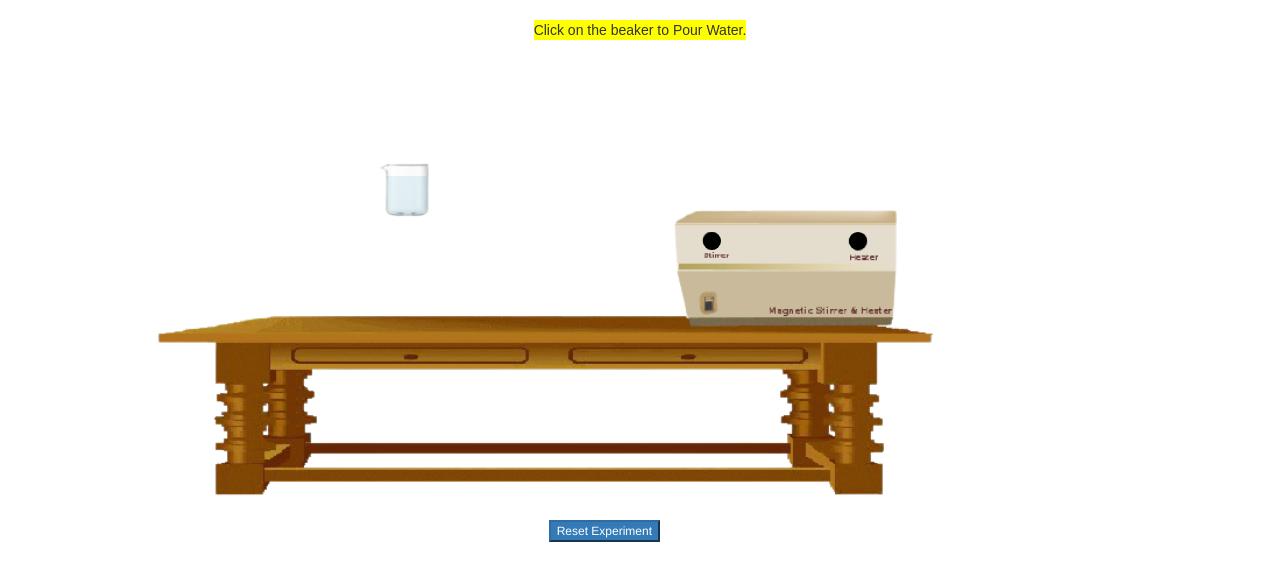
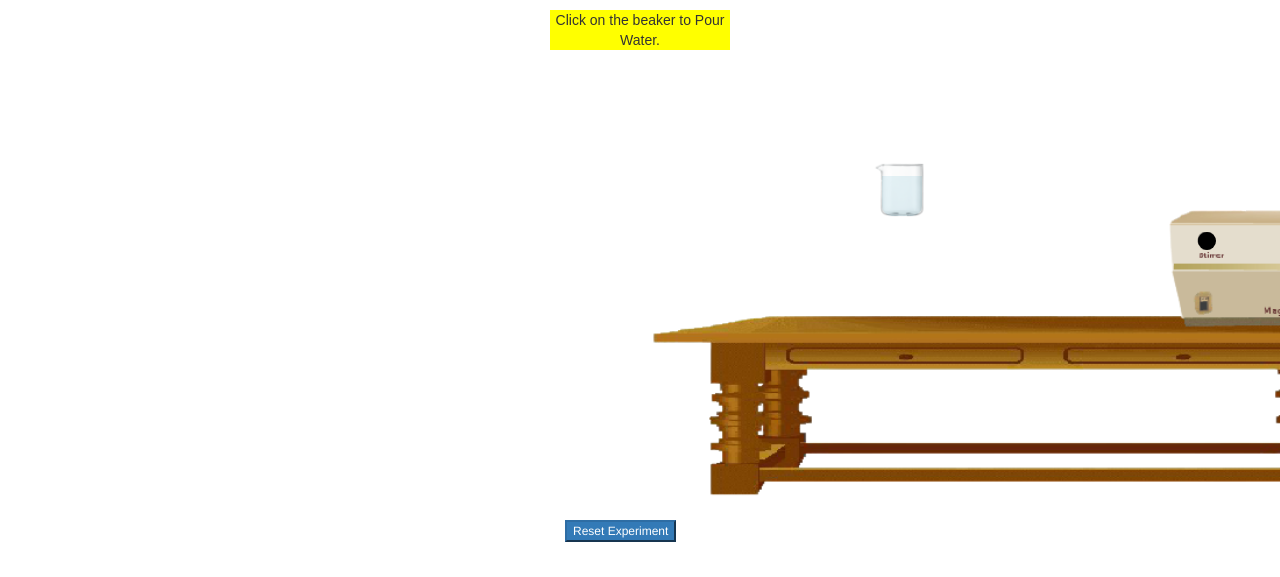
Before and after one commit to virtual-labs/exp-preparation-of-sols-iiith, a plain HTML site: page experiment/simulation/index.html in a window 1280 px wide. Shown: the top 577 px of the page. Drawn offline with nearby package versions, Linux system fonts and the light colour scheme.

Commit message:
Adjusting the width of experiment container

```diff
--- a/experiment/simulation/css/main.css
+++ b/experiment/simulation/css/main.css
@@ -2,6 +2,7 @@
 
 .container {
     height: 60px;
+    width: 180px;
     position: relative;
 }
 
```
